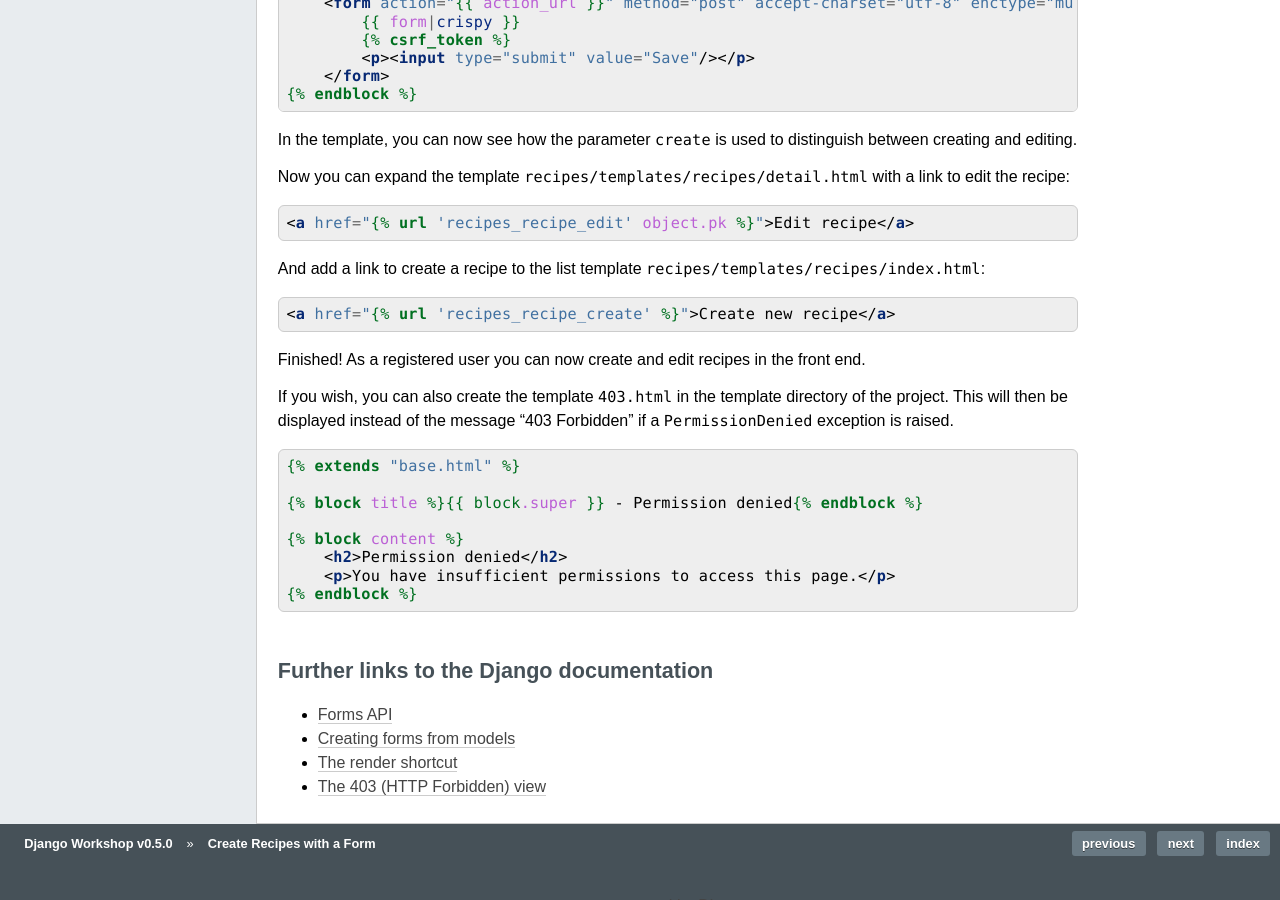
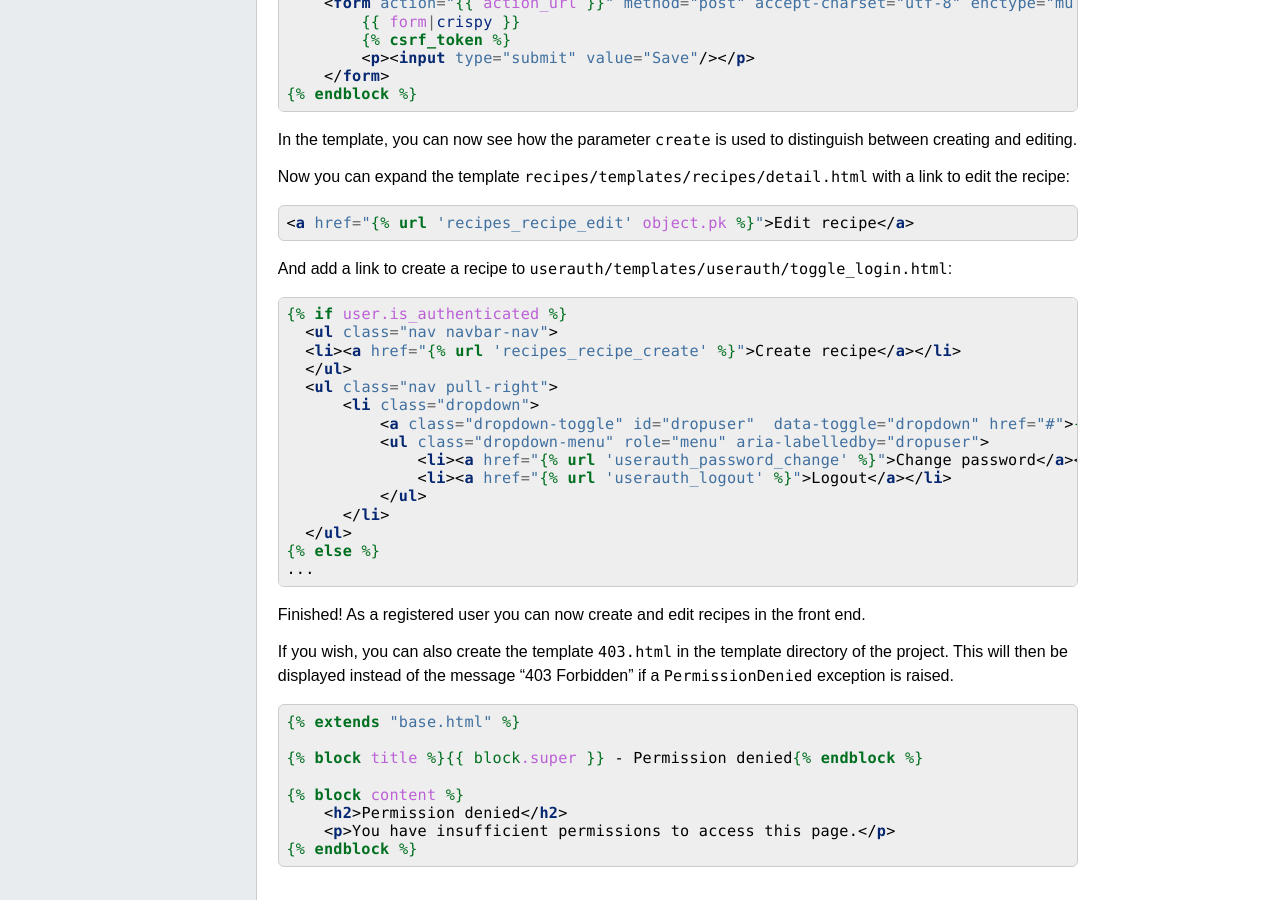
Before and after one commit to keimlink/django-workshop, a Sphinx documentation site: the page built from docs/recipe_form.rst, in a window 1280 px wide and 900 px high, scrolled down 2930 px. Built offline with Sphinx 7.4.7, drawn with Linux system fonts in a browser that asks for light colours; comment, search, counter and statistics services are not loaded.

Commit message:
Add link to create a recipe to toggle_login.html instead of index.html

```diff
--- a/docs/recipe_form.rst
+++ b/docs/recipe_form.rst
@@ -182,12 +182,26 @@ with a link to edit the recipe:
 
     <a href="{% url 'recipes_recipe_edit' object.pk %}">Edit recipe</a>
 
-And add a link to create a recipe to the list template
-:file:`recipes/templates/recipes/index.html`:
+And add a link to create a recipe to
+:file:`userauth/templates/userauth/toggle_login.html`:
 
 ..  code-block:: html+django
 
-    <a href="{% url 'recipes_recipe_create' %}">Create new recipe</a>
+    {% if user.is_authenticated %}
+      <ul class="nav navbar-nav">
+      <li><a href="{% url 'recipes_recipe_create' %}">Create recipe</a></li>
+      </ul>
+      <ul class="nav pull-right">
+          <li class="dropdown">
+              <a class="dropdown-toggle" id="dropuser"  data-toggle="dropdown" href="#">{{ user.username }}</a>
+              <ul class="dropdown-menu" role="menu" aria-labelledby="dropuser">
+                  <li><a href="{% url 'userauth_password_change' %}">Change password</a></li>
+                  <li><a href="{% url 'userauth_logout' %}">Logout</a></li>
+              </ul>
+          </li>
+      </ul>
+    {% else %}
+    ...
 
 Finished! As a registered user you can now create and edit recipes in the front
 end.
```
